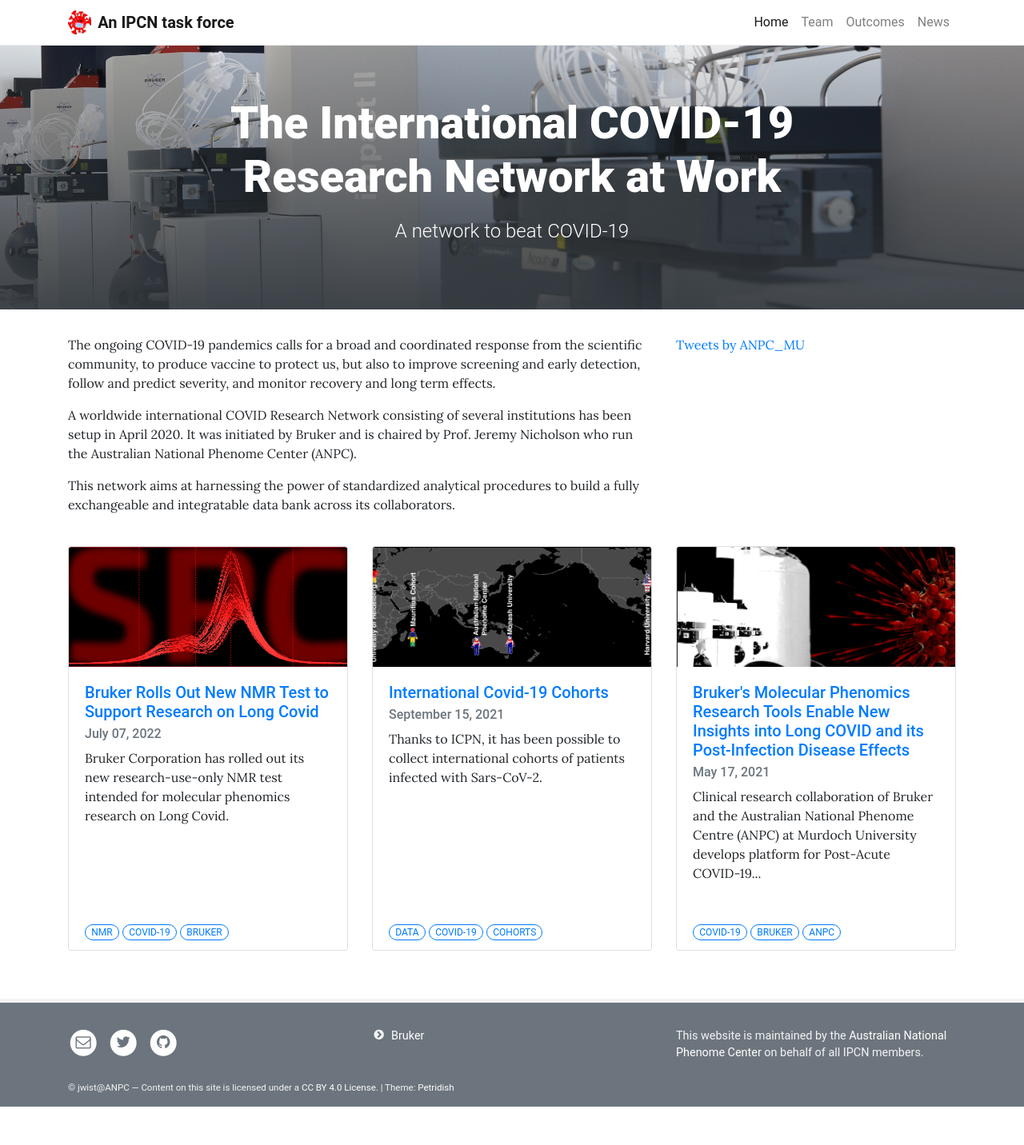
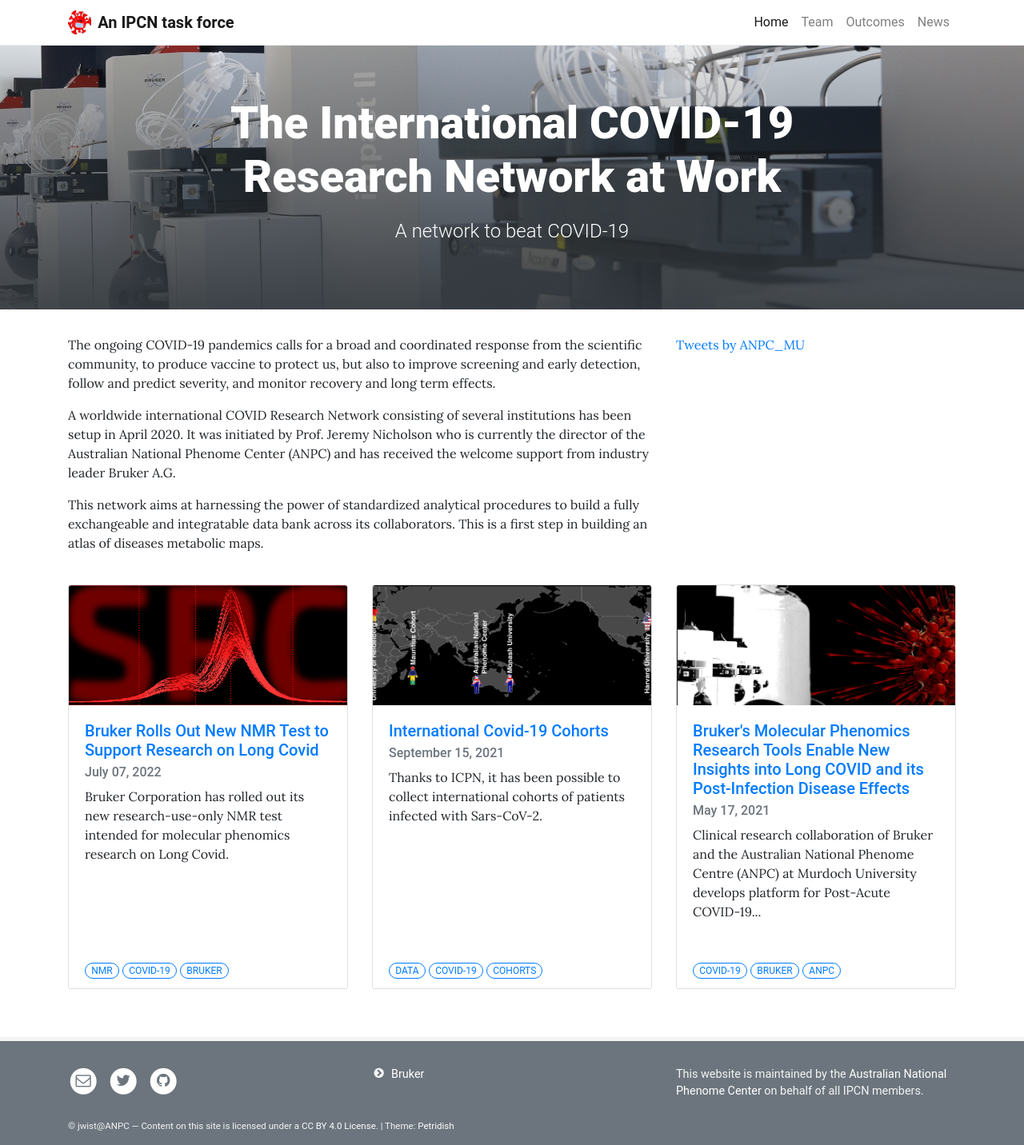
Before and after one commit to phenocare/IPCN, a Jekyll site: the page built from pages/home.md, in a window 1280 px wide. Shown: the whole page at 80% size. Built offline with Jekyll 4.4.1, drawn with Linux system fonts in a browser that asks for light colours; comment, search, counter and statistics services are not loaded; before the commit the page ends 1384 px from its top, so only the background shows below that.

Commit message:
update home

```diff
--- a/pages/home.md
+++ b/pages/home.md
@@ -8,6 +8,6 @@
 
 The ongoing COVID-19 pandemics calls for a broad and coordinated response from the scientific community, to produce vaccine to protect us, but also to improve screening and early detection, follow and predict severity, and monitor recovery and long term effects.
 
-A worldwide international COVID Research Network consisting of several institutions has been setup in April 2020. It was initiated by Bruker and is chaired by Prof. Jeremy Nicholson who run the Australian National Phenome Center (ANPC).
+A worldwide international COVID Research Network consisting of several institutions has been setup in April 2020. It was initiated by Prof. Jeremy Nicholson who is currently the director of the Australian National Phenome Center (ANPC) and has received the welcome support from industry leader Bruker A.G.
 
-This network aims at harnessing the power of standardized analytical procedures to build a fully exchangeable and integratable data bank across its collaborators.
+This network aims at harnessing the power of standardized analytical procedures to build a fully exchangeable and integratable data bank across its collaborators. This is a first step in building an atlas of diseases metabolic maps.
```
